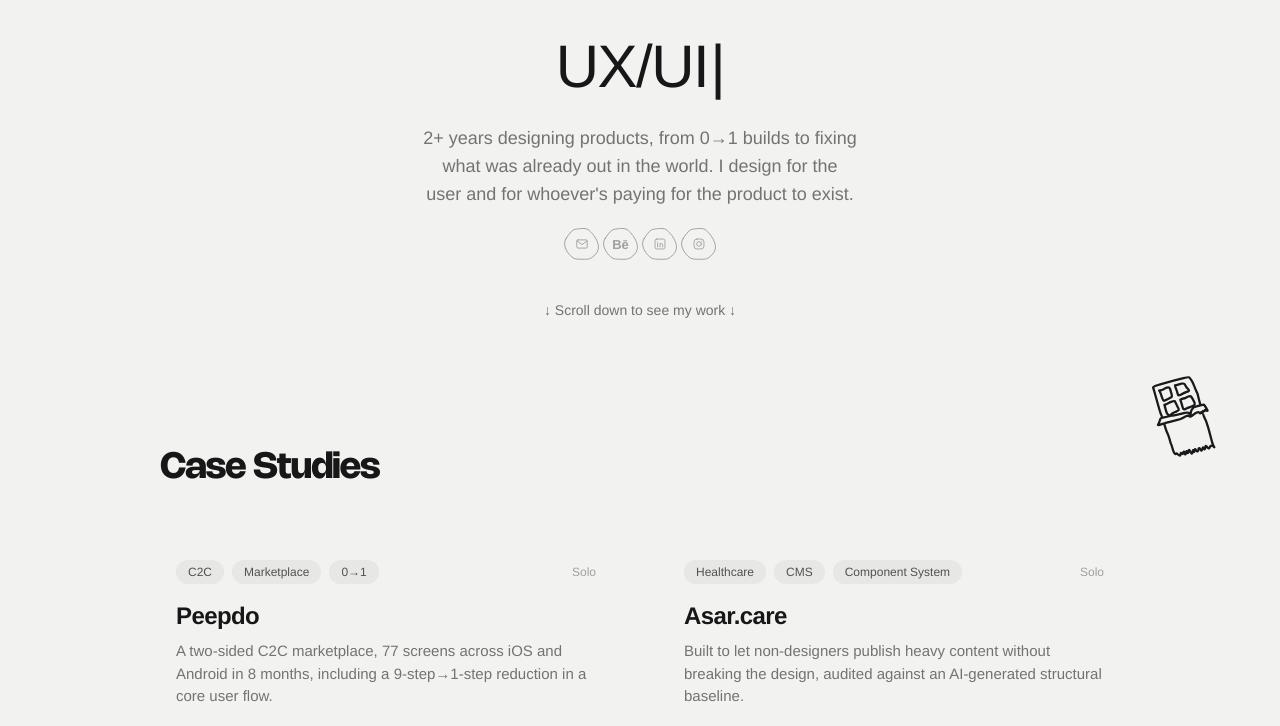
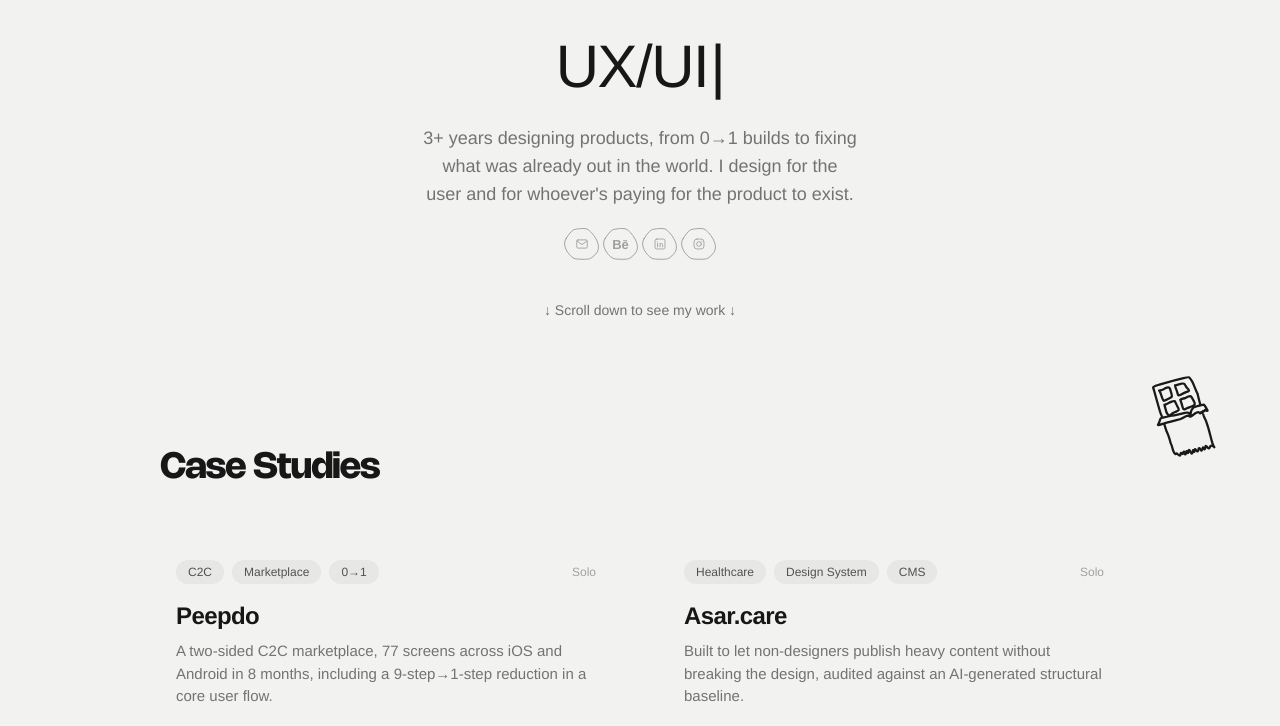
Before and after one commit to ZIAME/ziana-portfolio, a Next.js app: page / in a window 1280 px wide. Shown: the part 588-1314 px from the top of the page. Built offline with nearby package versions, Linux system fonts and the light colour scheme; a web font is replaced by a local one.

Commit message:
Update hero description to 3+ years and fix asar-care tags

```diff
--- a/components/case-studies/content.ts
+++ b/components/case-studies/content.ts
@@ -24,7 +24,7 @@
   },
   {
     id: "asar-care",
-    tags: ["Healthcare", "CMS", "Component System"],
+    tags: ["Healthcare", "Design System", "CMS"],
     role: "Solo",
     title: "Asar.care",
     description:
--- a/components/hero/content.ts
+++ b/components/hero/content.ts
@@ -8,7 +8,7 @@
 ];
 
 export const DESCRIPTION =
-  "2+ years designing products, from 0→1 builds to fixing what was already out in the world. I design for the user and for whoever's paying for the product to exist.";
+  "3+ years designing products, from 0→1 builds to fixing what was already out in the world. I design for the user and for whoever's paying for the product to exist.";
 
 // TODO: replace with final services list
 export const SERVICES = [
```
